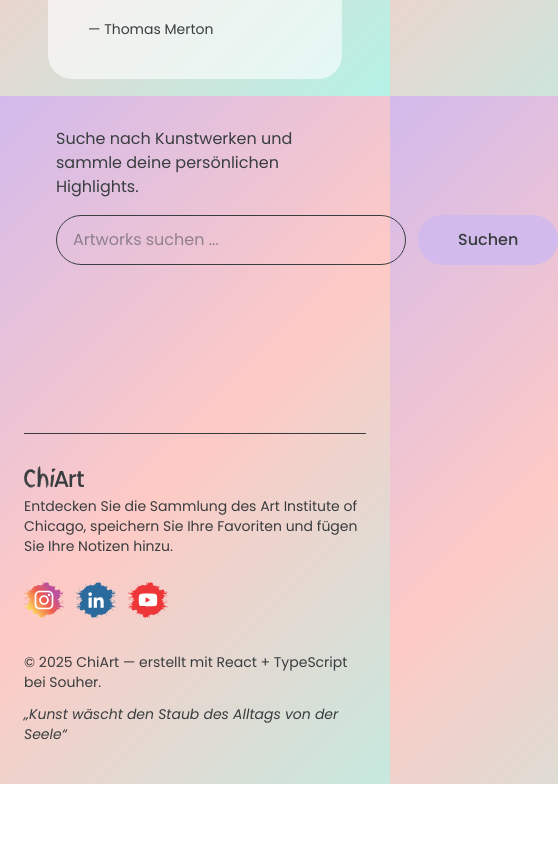
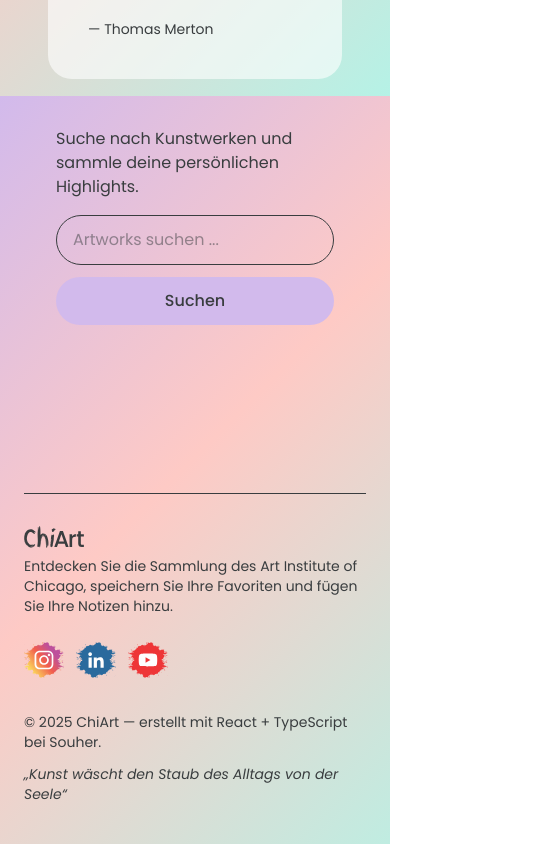
Before and after one commit to SouherAltaleb/ChiArt, a React (Vite) app: page / in a window 390 px wide. Shown: the part 748-1592 px from the top of the page, 558 px wide, since content can reach past the window. Before the commit the page ends 1532 px from the top, so only its background shows below. Built offline with nearby package versions, Linux system fonts and the light colour scheme; a web font is replaced by a local one.

Commit message:
such button responsive

```diff
--- a/src/pages/Search.tsx
+++ b/src/pages/Search.tsx
@@ -49,7 +49,7 @@ export default function Search({
         </div> */}
 
         {/* Input suche*/}
-        <div className="flex gap-3">
+        <div className="flex gap-3 flex-col sm:flex-row ">
           <input
             value={query}
             onChange={(e) => setQuery(e.target.value)}
@@ -59,7 +59,7 @@ export default function Search({
 
           <button
             onClick={handleSearch}
-            className=" px-10 rounded-full bg-(--color-lila) text-(--color-dark) font-medium  transition duration-300 hover:bg-(--color-mint) hover:shadow-lg active:scale-95"
+            className=" sm:w-auto px-10 py-3 rounded-full bg-(--color-lila) text-(--color-dark) font-medium  transition duration-300 hover:bg-(--color-mint) hover:shadow-lg active:scale-95"
           >
             Suchen
           </button>
```
